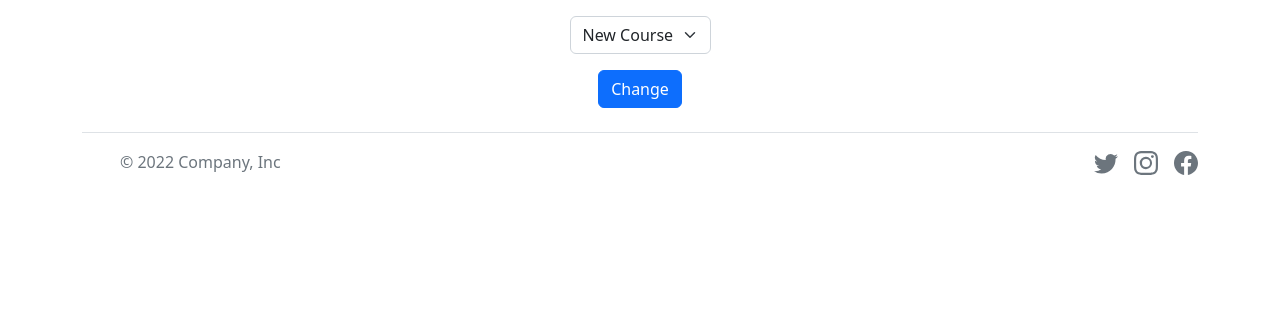
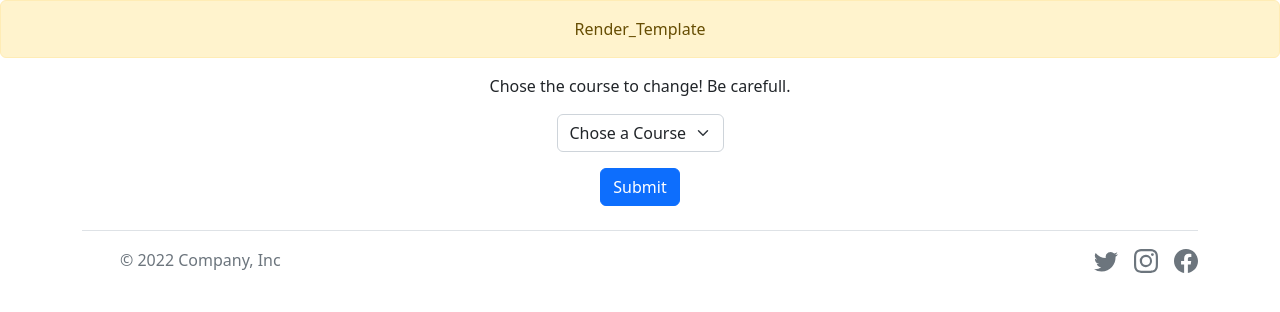
Before and after one commit to HundredSongs/E-Learning-Website, a Flask app: page /admin in a window 1280 px wide. Shown: the part 72-384 px from the top of the page. Run offline with Flask 2, Linux system fonts and the light colour scheme; the visitor is signed in with stand-in values (Sample User, id 1); some libraries are stand-ins or nearby versions.

Commit message:
Improved the admin page

```diff
--- a/app.py
+++ b/app.py
@@ -49,29 +49,16 @@
         ids = db.execute("SELECT * FROM courses")
         courses = db.execute("SELECT * FROM courses WHERE id = ?", id)
 
-        if id == "new":
-
-            text = request.form.get("text")
-
-            db.execute("INSERT INTO courses (text, price) VALUES ('Description', 'Free')")
-            return redirect("/admin")
-
-        elif request.form.get("text"):
-
-            text = request.form.get("text")
-
-            print(courses[0]["id"])
-
-            db.execute("UPDATE courses SET text = ? WHERE id = ?", text, courses[0]["id"])
-            return redirect("/admin")
-
-        else:
-            return render_template("admin.html", courses = courses, ids = ids)
+        flash(id)
+        return render_template("admin.html", courses = courses, ids = ids)
 
     else:
+        id = request.form.get("id")
+        ids = db.execute("SELECT * FROM courses")
+        courses = db.execute("SELECT * FROM courses WHERE id = ?", id)
 
-        ids = db.execute("SELECT * FROM courses")
-        return render_template("admin.html", ids = ids)
+        flash("Render_Template")
+        return render_template("admin.html", courses = courses, ids = ids)
 
 
 @app.route("/account")
--- a/templates/admin.html
+++ b/templates/admin.html
@@ -6,43 +6,44 @@
 
 {% block main %}
 <p></p>
-{% if not courses %}
-    <form action="/admin" method="post">
-        <div class="mb-3">
-            <select class="form-select mx-auto w-auto" name="id">
-                <option selected="" value="new">New Course</option>
-                {% for id in ids %}
-                    <option value="{{ id.id }}">{{ id.id }}</option>
-                {% endfor %}
-            </select>
-        </div>
-        <button class="btn btn-primary" type="submit">Change</button>
-    </form>
-
-{% else %}
-{% for course in courses %}
 
 <form action="/admin" method="post">
 
-    <div class="mb-3">
-        <select class="form-select mx-auto w-auto" name="id">
-            <option  value="new">New Course</option>
-                <option selected="" value="{{ course.id }}">{{ course.id }}</option>
-        </select>
+{% for course in courses %}
+
+Course ID : {{ course.id }} - {{ course.name }}
+
+
+<div class="input-group mb-3" name="name" id="name">
+    <span class="input-group-text" id="inputGroup-sizing-default">Name</span>
+    <input name="name" id="name" type="text" class="form-control" aria-label="Sizing example input" aria-describedby="inputGroup-sizing-default" placeholder="{{ course.name }}" value="{{ course.name }}">
     </div>
 
 
-    <div class="input-group" name="text" id="text" >
-        <span class="input-group-text">With textarea</span>
-        <textarea class="form-control" aria-label="With textarea" name="text" id="text" type="text" value="{{ course.text }}">{{ course.text }}</textarea>
-      </div>
-      <p></p>
-    <button class="btn btn-primary" type="submit">Submit</button>
+<div class="input-group" name="text" id="text" >
+    <span class="input-group-text">Description</span>
+    <textarea name="text" id="text" class="form-control" aria-label="With textarea" type="text" value="{{ course.text }}">{{ course.text }}</textarea>
+    </div>
+
+{% endfor %}
+
+<p></p>
+<p>Chose the course to change! Be carefull.</p>
+<div class="mb-3">
+    <select class="form-select mx-auto w-auto" name="id" id="id">
+        <option selected="" disabled="" value="Chose a Course">Chose a Course</option>
+        <option value="new"> New Course</option>
+        {% for id in ids %}
+            <option  value="{{ id.id }}">{{ id.id }} - {{ id.name }}</option>
+        {% endfor %}
+    </select>
+</div>
 
 
-</form>
 
-{% endfor %}
-{% endif %}
+<p></p>
+<button class="btn btn-primary" type="submit">Submit</button>
+
+    </form>
 
 {% endblock %}
--- a/templates/layout.html
+++ b/templates/layout.html
@@ -78,7 +78,7 @@
 
         {% with messages = get_flashed_messages() %}
         {% if messages %}
-        <div class="alert alert-primary mb-0 text-center" role="alert">
+        <div class="alert alert-warning mb-0 text-center" role="alert">
           {% for message in messages %}
           {{ message }}
           {% endfor %}
```
Also changed, not shown: project.db, 2 other files.
